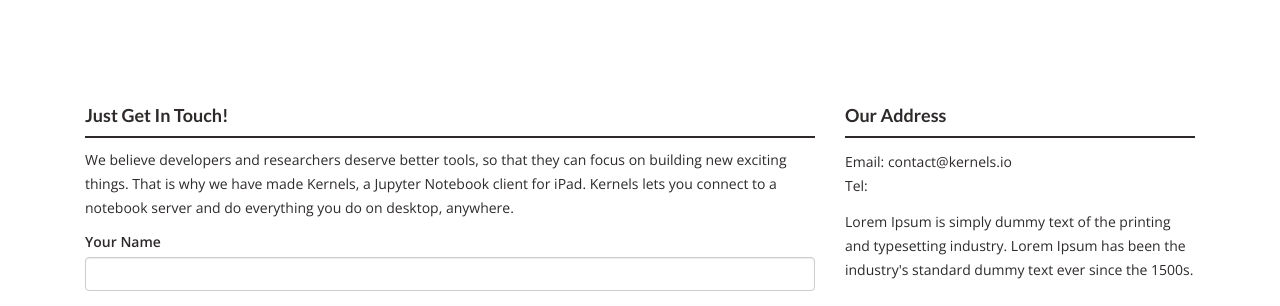
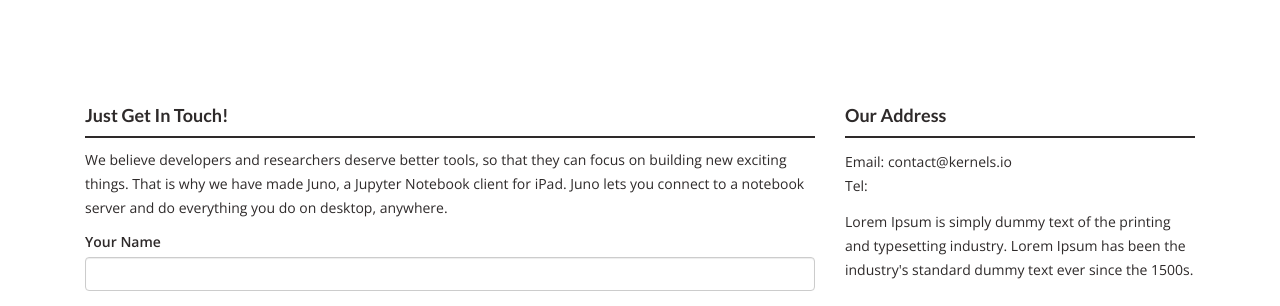
Before and after one commit to test-juno-sh/juno-website-test, a Jekyll site: the page built from contact.html, in a window 1280 px wide and 1232 px high, cut to the strip 535-841 px from the top of the window. Built offline with Jekyll 4.4.1, drawn with Linux system fonts in a browser that asks for light colours; nearby versions of some CDN libraries.

Commit message:
Update description in config.

```diff
--- a/_config.yml
+++ b/_config.yml
@@ -1,8 +1,8 @@
 ### GENERAL SETTINGS ###
 
 # Site settings
-title: Kernels
-description: "Kernels: a Jupyter Notebook client for iPad. Connect to a notebook server and do everything you do on desktop, anywhere."
+title: Juno
+description: "Juno: a Jupyter Notebook client for iPad. Connect to a notebook server and do everything you do on desktop, anywhere."
 analytics: UA-104527683-1
 baseurl:
 url: "//kernels.io"
@@ -29,7 +29,7 @@ twitter:
   username: kernels_io
 
 logo: /assets/img/logo.png
-about: "We believe developers and researchers deserve better tools, so that they can focus on building new exciting things. That is why we have made Kernels, a Jupyter Notebook client for iPad. Kernels lets you connect to a notebook server and do everything you do on desktop, anywhere."
+about: "We believe developers and researchers deserve better tools, so that they can focus on building new exciting things. That is why we have made Juno, a Jupyter Notebook client for iPad. Juno lets you connect to a notebook server and do everything you do on desktop, anywhere."
 author: "Alex Staravoitau"
 lang: "en_GB"
 
```
